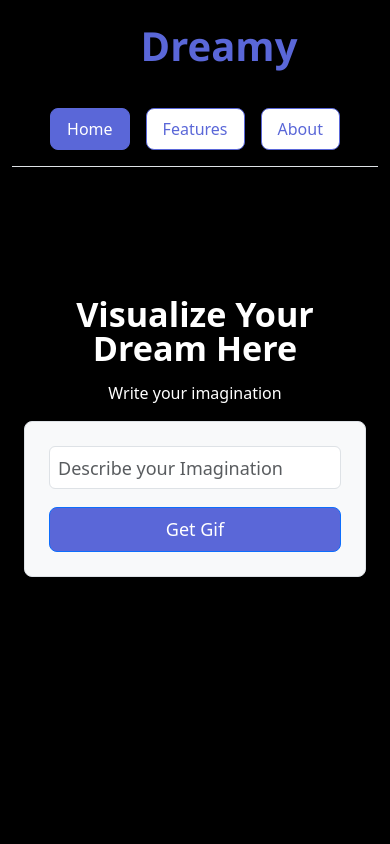
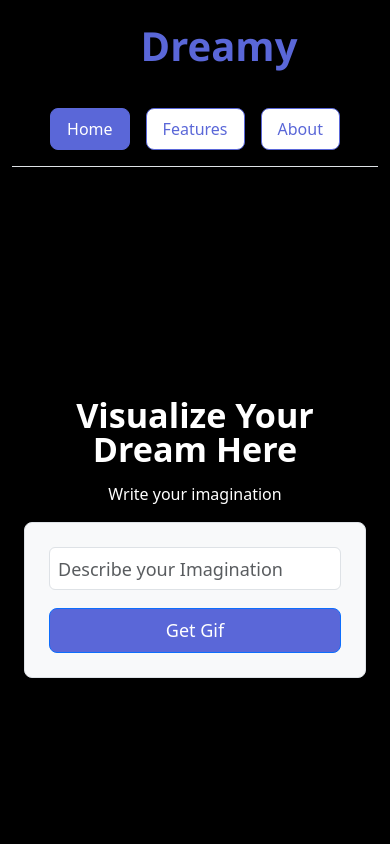
Before and after one commit to Siddhidara/React_webapp_Dreamy, a React (Vite) app: page /#/ in a window 390 px wide. Shown: the top 844 px of the page. Built offline with nearby package versions, Linux system fonts and the light colour scheme.

Commit message:
Fix media-queries

```diff
--- a/src/Components/HomeBody.css
+++ b/src/Components/HomeBody.css
@@ -19,7 +19,44 @@
 
   .btn {
     font-size: 16px;
+  }@media (max-width: 480px) {
+  .body {
+    min-height: 80vh;
+    min-width: 95vw;
+    margin: 4vh auto;
+
+    display: flex;
+    flex-direction: column;
+    justify-content: center;
+    align-items: center;
+
+    text-align: center; /* ✅ Center text */
+    animation: fadeIn 0.8s ease-in-out; /* ✅ Apply animation */
   }
+
+  textarea.descriptionbox {
+    font-size: 14px;
+    padding: 5px;
+  }
+
+  .btn {
+    font-size: 14px;
+    padding: 8px;
+  }
+}
+
+/* 👇 Add this outside of media queries */
+@keyframes fadeIn {
+  from {
+    opacity: 0;
+    transform: translateY(10px);
+  }
+  to {
+    opacity: 1;
+    transform: translateY(0);
+  }
+}
+
 }
 
 @media (max-width: 480px) {
```
